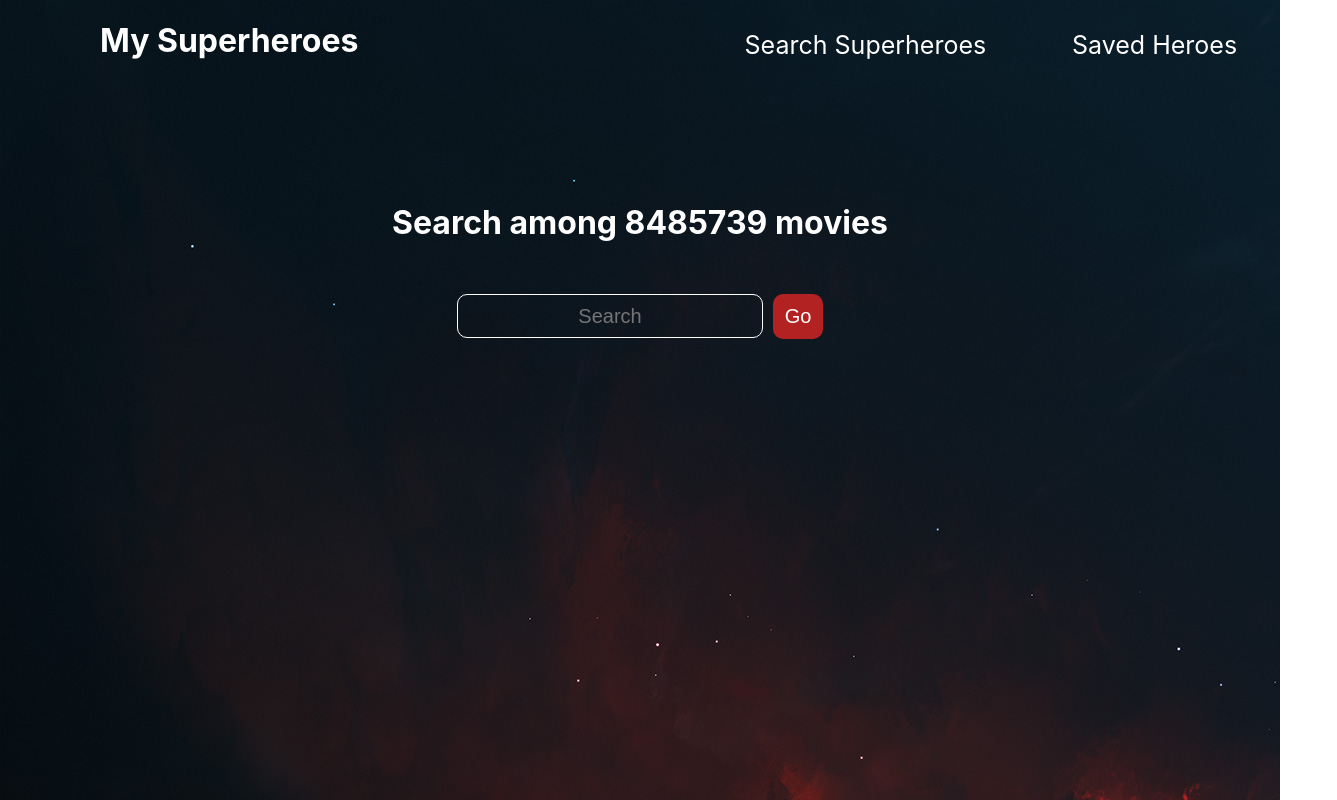
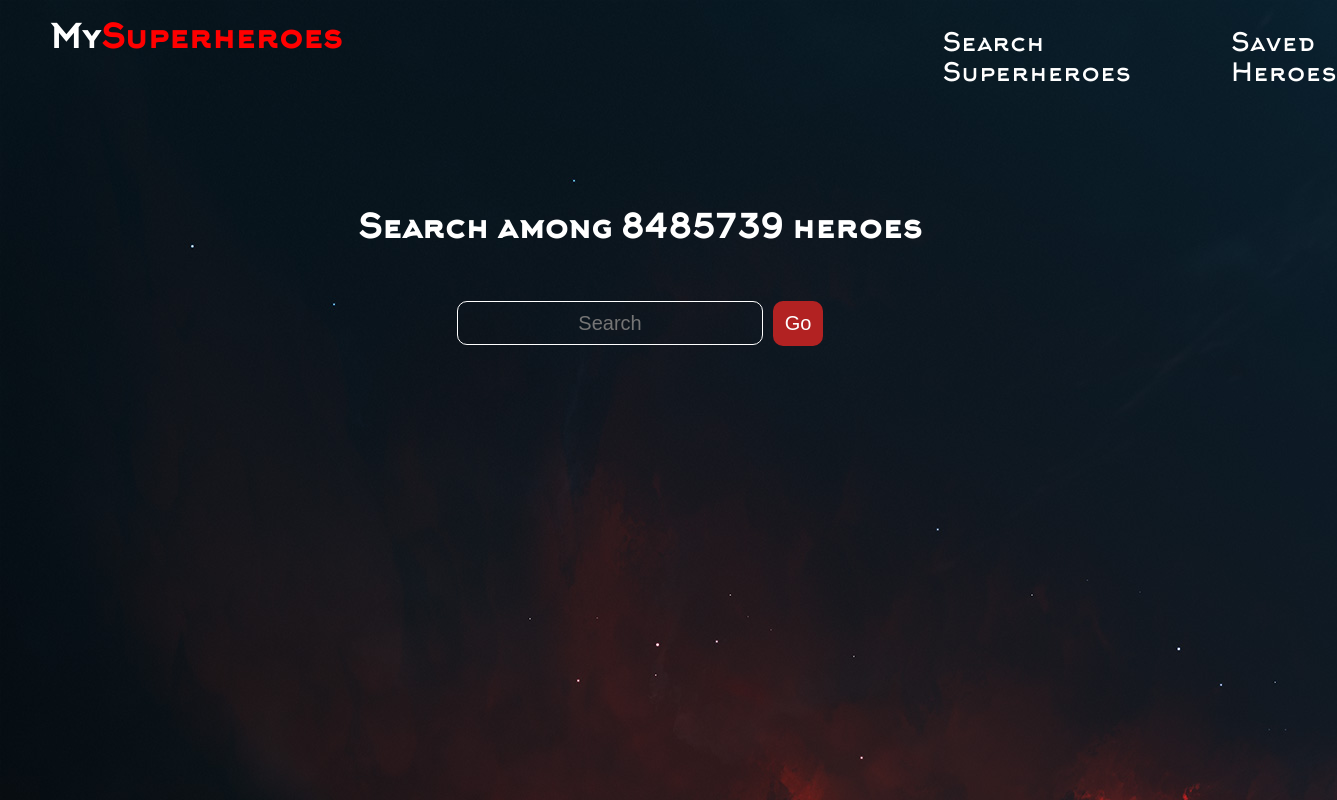
Before and after one commit to klaraingela/project-group04, a React (Create React App) app: page / in a window 1280 px wide. Shown: the whole page, 1337 px wide, since content can reach past the window. Built offline with nearby package versions, Linux system fonts and the light colour scheme.

Commit message:
lagt till font, lagt till design för sparade superhjältar

```diff
--- a/src/components/HeroCard.css
+++ b/src/components/HeroCard.css
@@ -36,6 +36,7 @@
   width: 100%;
   height: 30em;
   position: relative;
+  font-size: 14px;
 }
 
 .theBack img{
@@ -54,11 +55,13 @@
   top: 0;
   left: 0;
   width: 100%;
+
 }
 
 .theBack #backText p{
-  font-size: 20px;
+  font-size: 16px;
   cursor: default;
+  overflow-y: scroll;
 }
 
 .theBack img:hover{
--- a/src/components/Nav.css
+++ b/src/components/Nav.css
@@ -1,6 +1,7 @@
 .navbar{
   display: flex;
-  justify-content: space-around;
+  padding-left: 50px;
+
 }
 
 .navbar a{
@@ -16,14 +17,27 @@
 .navbar div{
   display: flex;
   flex-direction: row;
-  justify-content: space-around;
   margin-top: 30px;
   flex-grow: 1;
+  margin-left: 600px;
+  font-family: myFirstFont;
+
 }
 
-.navbar h1{
-  flex-grow: 2;
+.navbar #savedHeroes {
+  margin-left: 100px;
+
+}
+
+.navbar #Superheroes{
+  cursor: default;
+  color:red;
+  font-family: myFirstFont;
+
+}
+
+.navbar #my {
+  cursor: default;
   color: white;
-  margin-left: 100px;
-  cursor: default;
+  font-family: myFirstFont;
 }
--- a/src/components/Nav.js
+++ b/src/components/Nav.js
@@ -7,10 +7,11 @@ import {Link} from 'react-router-dom'
 function Navbar(){
   return(
     <div className="navbar">
-      <h1>My Superheroes</h1>
-      <div>
+      <h1 id="my">My</h1>
+      <h1 id="Superheroes">Superheroes</h1>
+      <div id="links">
         <Link to="/">Search Superheroes</Link>
-        <Link to="/saved">Saved Heroes</Link>
+        <Link to="/saved" id="savedHeroes">Saved Heroes</Link>
       </div>
     </div>
   );
--- a/src/components/Saved.css
+++ b/src/components/Saved.css
@@ -1 +1,15 @@
 /*LÄGGA TILL STYLING PÅ TITEL FÖR SIDAN OCH ANNAT KANSKE*/
+@font-face {
+  font-family: myFirstFont;
+  src: url(Arkhip-Regular.ttf);
+}
+.saved h2 {
+  color: white;
+  margin-left: 600px;
+  font-family: myFirstFont;
+
+}
+
+.saved {
+  margin-top: 100px;
+}
--- a/src/components/Saved.js
+++ b/src/components/Saved.js
@@ -1,5 +1,6 @@
 import React from 'react';
 import HeroCard from './HeroCard';
+import './Saved.css';
 
 
 /*SÖK SIDAN, visar alla sparade kort av superhjältar*/
@@ -7,7 +8,10 @@ function SavedApp(){
     const superheroes = JSON.parse(localStorage.getItem("heroes"));
     console.log(superheroes);
     return (
+      <div className="saved">
+        <h2>My favourite heroes</h2>
         <HeroCard heroes={superheroes}/>
+        </div>
     )
 }
 
--- a/src/components/Search.css
+++ b/src/components/Search.css
@@ -13,6 +13,7 @@ body{
   color: white;
   text-align: center;
   cursor: default;
+  font-family: myFirstFont;
 }
 
 .search-input input{
--- a/src/components/Search.js
+++ b/src/components/Search.js
@@ -20,7 +20,7 @@ function Search(props){
 
   return(
     <div className="search-input">
-      <h1>Search among 8485739 movies</h1>
+      <h1>Search among 8485739 heroes</h1>
       <div className="search-button">
         <input placeholder="Search" onChange={event=>setInput(event.target.value)}
           value={input} onKeyPress={event => {if (event.key === 'Enter') {search()}}}>
```
Also changed, not shown: src/components/Arkhip-Regular.ttf (added), src/components/Pixer-Regular.ttf (added).
